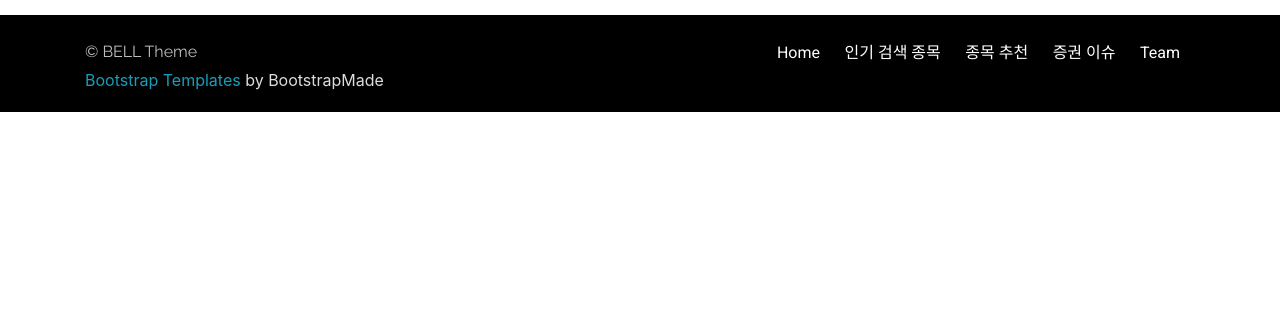
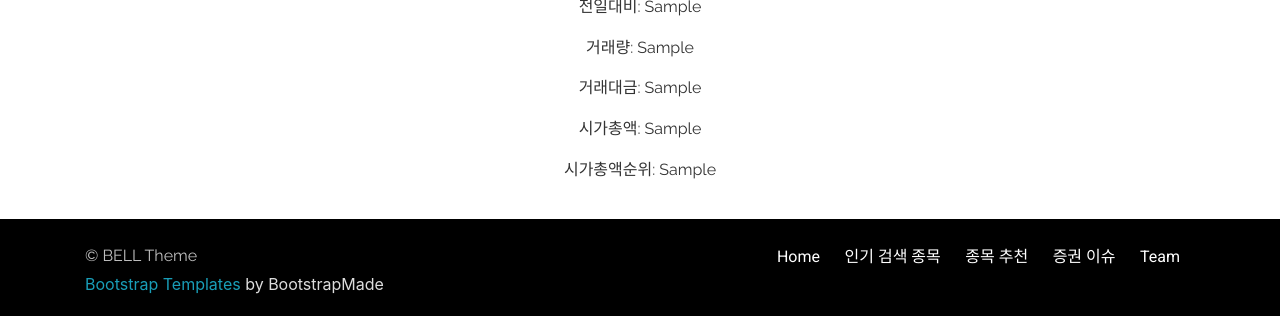
Before and after one commit to heej-ng/osp_team_project, a Flask app: template templates/detail.html in a window 1280 px wide. Shown: the part 862-1178 px from the top of the page. Before the commit the page ends 974 px from the top, so only its background shows below. Run offline with Flask 2, Linux system fonts and the light colour scheme; the template is opened without the code that fills it: most values are stand-ins (such as "Sample title", 1, 10 or a date in 2020); some libraries are stand-ins or nearby versions.

Commit message:
Add files via upload

```diff
--- a/templates/detail.html
+++ b/templates/detail.html
@@ -79,7 +79,12 @@
       </h2>
 
       <img src="{{ url_for('fig', stock = title) }}" alt="Image Placeholder" height="600">
-      <p>{{d1}}</p>
+      <p>주가: {{d1}}</p>
+      <p>전일대비: {{d2}}</p>
+      <p>거래량: {{d3}}</p>
+      <p>거래대금: {{d4}}</p>
+      <p>시가총액: {{d5}}</p>
+      <p>시가총액순위: {{d6}}</p>
     </div>
   </section>
   <!-- /Features -->
```
